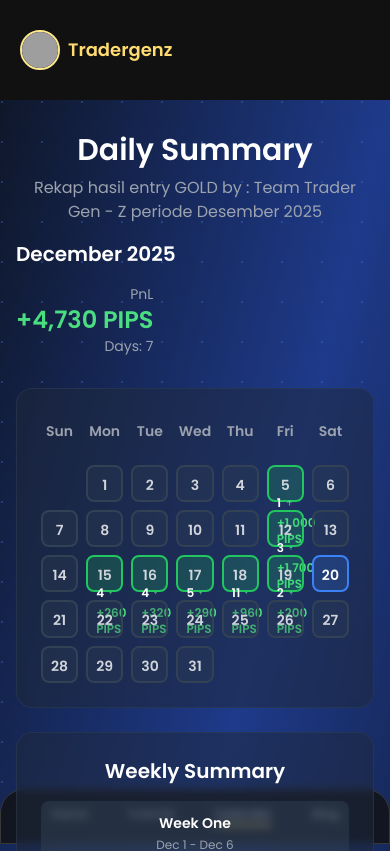
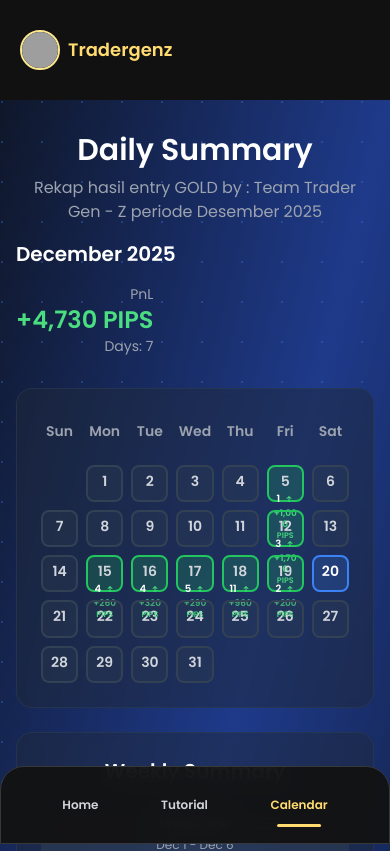
Before and after one commit to BUILDPROJECT222/tradergenz, a Vue app: page /calendar in a window 390 px wide. Shown: the top 851 px of the page. Built offline with nearby package versions, Linux system fonts and the light colour scheme; grey boxes are pictures that could not be loaded.

Commit message:
Fix: Remove Blog menu from mobile footer, improve PIPS text display in calendar mobile portrait

```diff
--- a/src/App.vue
+++ b/src/App.vue
@@ -29,16 +29,15 @@
       </div>
     </nav>
 
-    <div class="md:mt-[100px]">
+    <div class="md:mt-[100px] pb-20 md:pb-0">
       <router-view />
     </div>
   </div>
-  <footer class="block md:hidden fixed bottom-0 left-0 right-0 rounded-t-3xl border border-[#383838] bg-[#121212] bg-opacity-80 backdrop-blur-md backdrop-opacity-90">
+  <footer class="block md:hidden fixed bottom-0 left-0 right-0 rounded-t-3xl border border-[#383838] bg-[#121212] bg-opacity-95 backdrop-blur-md backdrop-opacity-90 z-[9999] pointer-events-auto">
   <nav class="flex justify-around py-4 text-xs">
-    <router-link to="/" class="text-gray-300 hover:text-white">Home</router-link>
-    <router-link to="/tutorial" class="text-gray-300 hover:text-white">Tutorial</router-link>
-    <router-link to="/calendar" class="text-gray-300 hover:text-white">Calendar</router-link>
-    <router-link to="/blog" class="text-gray-300 hover:text-white">Blog</router-link>
+    <router-link to="/" class="text-gray-300 hover:text-white transition-colors px-2 py-1 rounded active:text-amber-400 pointer-events-auto touch-manipulation">Home</router-link>
+    <router-link to="/tutorial" class="text-gray-300 hover:text-white transition-colors px-2 py-1 rounded active:text-amber-400 pointer-events-auto touch-manipulation">Tutorial</router-link>
+    <router-link to="/calendar" class="text-gray-300 hover:text-white transition-colors px-2 py-1 rounded active:text-amber-400 pointer-events-auto touch-manipulation">Calendar</router-link>
   </nav>
 </footer>
 </template>
@@ -120,6 +119,31 @@ nav a.router-link-exact-active:hover {
   color: white;
 }
 
+/* Footer navigation specific styles */
+footer nav a {
+  position: relative;
+  z-index: 10000;
+  -webkit-tap-highlight-color: rgba(255, 219, 112, 0.3);
+  min-height: 44px;
+  display: flex;
+  align-items: center;
+  justify-content: center;
+}
+
+footer nav a.router-link-exact-active {
+  color: #ffdb70;
+}
+
+footer nav a.router-link-exact-active::after {
+  position: absolute;
+  bottom: 0;
+  left: 50%;
+  transform: translateX(-50%);
+  width: 60%;
+  height: 3px;
+  background-color: #ffdb70;
+  border-radius: 2px;
+}
 
 @keyframes fadeInLeft {
   0% {
--- a/src/views/CalendarView.vue
+++ b/src/views/CalendarView.vue
@@ -46,37 +46,38 @@
                 :key="day"
                 @click="selectDay(day)"
                 :class="[
-                  'aspect-square rounded-lg border-2 p-2 cursor-pointer transition-all hover:scale-105',
+                  'aspect-square rounded-lg border-2 p-1 md:p-2 cursor-pointer transition-all hover:scale-105',
                   isToday(day) ? 'border-blue-500 bg-blue-500/20' :
                   hasTradingData(day) ?
                     (getDayProfit(day) >= 0 ? 'border-green-500 bg-green-500/20' : 'border-red-500 bg-red-500/20') :
                     'border-slate-700 bg-slate-700/30',
                   selectedDay === day ? 'ring-2 ring-amber-400' : ''
                 ]">
-                <div class="flex flex-col h-full">
-                  <div :class="['text-sm font-bold', isToday(day) ? 'text-white' : 'text-gray-300']">
+                <div class="flex flex-col h-full justify-between">
+                  <div :class="['text-sm md:text-base font-bold', isToday(day) ? 'text-white' : 'text-gray-300']">
                     {{ day }}
                   </div>
-                  <div v-if="hasTradingData(day)" class="mt-auto">
-                    <div class="flex items-center gap-1 mb-1">
-                      <span class="text-xs font-semibold text-white">{{ getDayTradesCount(day) }}</span>
+                  <div v-if="hasTradingData(day)" class="mt-auto space-y-0.5">
+                    <div class="flex items-center justify-center gap-1">
+                      <span class="text-[10px] md:text-xs font-semibold text-white">{{ getDayTradesCount(day) }}</span>
                       <svg
                         v-if="getDayProfit(day) >= 0"
-                        class="w-3 h-3 text-green-400"
+                        class="w-2.5 h-2.5 md:w-3 md:h-3 text-green-400"
                         fill="currentColor"
                         viewBox="0 0 20 20">
                         <path fill-rule="evenodd" d="M5.293 9.707a1 1 0 010-1.414l4-4a1 1 0 011.414 0l4 4a1 1 0 01-1.414 1.414L11 7.414V15a1 1 0 11-2 0V7.414L6.707 9.707a1 1 0 01-1.414 0z" clip-rule="evenodd" />
                       </svg>
                       <svg
                         v-else
-                        class="w-3 h-3 text-red-400"
+                        class="w-2.5 h-2.5 md:w-3 md:h-3 text-red-400"
                         fill="currentColor"
                         viewBox="0 0 20 20">
                         <path fill-rule="evenodd" d="M14.707 10.293a1 1 0 010 1.414l-4 4a1 1 0 01-1.414 0l-4-4a1 1 0 111.414-1.414L9 12.586V5a1 1 0 012 0v7.586l2.293-2.293a1 1 0 011.414 0z" clip-rule="evenodd" />
                       </svg>
                     </div>
-                    <div :class="['text-xs font-semibold', getDayProfit(day) >= 0 ? 'text-green-400' : 'text-red-400']">
-                      {{ getDayProfit(day) >= 0 ? '+' : '' }}{{ getDayProfit(day).toLocaleString() }} PIPS
+                    <div :class="['text-[9px] md:text-xs font-bold leading-tight text-center break-words', getDayProfit(day) >= 0 ? 'text-green-400' : 'text-red-400']">
+                      <span class="block">{{ getDayProfit(day) >= 0 ? '+' : '' }}{{ getDayProfit(day).toLocaleString() }}</span>
+                      <span class="block text-[8px] md:text-[10px] opacity-90">PIPS</span>
                     </div>
                   </div>
                 </div>
--- a/src/views/HomeView.vue
+++ b/src/views/HomeView.vue
@@ -109,7 +109,7 @@ export default {
         {
           icon: '📊',
           title: 'Signal Trading Berkualitas',
-          description: 'Akses ke signal trading yang telah teruji dan dikurasi oleh trader berpengalaman untuk membantu keputusan trading Anda.'
+          description: 'Akses ke signal trading yang telah teruji dan diakurasi oleh trader berpengalaman untuk membantu keputusan trading Anda.'
         },
         {
           icon: '🎓',
```
